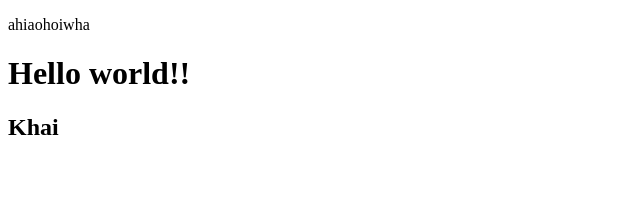
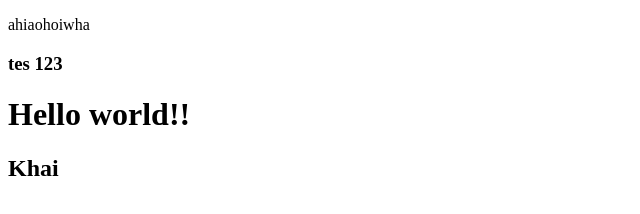
Before and after one commit to kzahiras21/revoU, a plain HTML site: page khai revou d1/index.html in a window 1280 px wide. Shown: the whole page, without its empty margins (0-640 px from the left). Drawn offline with Linux system fonts and the light colour scheme.

Commit message:
Add header section to index.html
yoi suiss

```diff
--- a/khai revou d1/index.html
+++ b/khai revou d1/index.html
@@ -8,6 +8,7 @@
 </head>
 <body>
     <p>ahiaohoiwha</p>
+    <h3> tes 123</h3>
     <h1>Hello world!!</h1>
     <h2>Khai</h2>
 </body>
```
